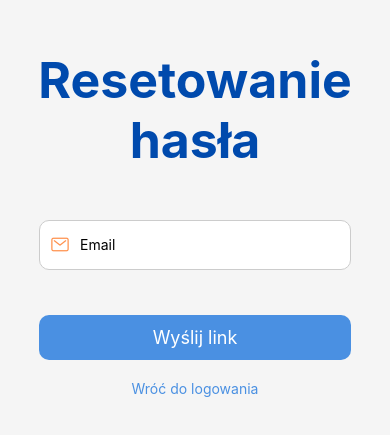
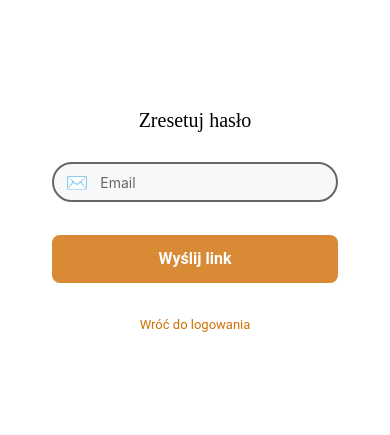
Before and after one commit to SKN-Telephoners/apka_miasteczkowa, a React Native app in the folder frontend/: screen /ResetPassword in a window 390 px wide. Shown: the part 199-634 px from the top of the page. Built offline with nearby package versions, Linux system fonts and the light colour scheme; no server answers.

Commit message:
addded themes to auth section, fixed tabs titles, fixed issue with registering, fixed themes

```diff
--- a/frontend/src/components/Button.tsx
+++ b/frontend/src/components/Button.tsx
@@ -100,7 +100,7 @@ const getStyles = (colors: typeof THEME.colors.light) => StyleSheet.create({
     outlineButton: {
         backgroundColor: 'transparent',
         borderWidth: 1,
-        borderColor: colors.transparentHighlight,
+        borderColor: colors.highlight,
     },
     disabledButton: {
         opacity: 0.5,
@@ -116,7 +116,7 @@ const getStyles = (colors: typeof THEME.colors.light) => StyleSheet.create({
         color: colors.text,
     },
     outlineText: {
-        color: colors.transparentHighlight,
+        color: colors.highlight,
     }
 });
 
--- a/frontend/src/components/EventCard.tsx
+++ b/frontend/src/components/EventCard.tsx
@@ -102,7 +102,6 @@ const EventCard = ({ item, showActions = true }: { item: Event; showActions?: bo
         String(item?.is_private).toLowerCase() === "true";
     const creatorDisplayName = item.creator_username?.trim() || "nieznany użytkownik";
     const createdAtDisplay = formatCreatedAt(item.created_at);
-    const visibilityLabel = isPrivateEvent ? "wydarzenie prywatne" : "wydarzenie publiczne";
     const creatorFaculty = (item as any)?.creator_faculty as string | undefined;
     const creatorCourse = (item as any)?.creator_course as string | undefined;
     const creatorYear = (item as any)?.creator_year as number | string | undefined;
@@ -388,7 +387,7 @@ const getStyles = (colors: typeof THEME.colors.light) => StyleSheet.create({
 
     textHighlight: {
         ...THEME.typography.text,
-        color: colors.transparentHighlight
+        color: colors.highlight
     },
 
     pastTextColor: {
--- a/frontend/src/components/InputField.tsx
+++ b/frontend/src/components/InputField.tsx
@@ -31,6 +31,7 @@ interface InputFieldProps {
   showFloatingLabel?: boolean;
   floatingLabelColor?: TextStyle["color"];
   floatingLabelBackgroundColor?: TextStyle["backgroundColor"];
+  leadingElement?: React.ReactNode;
 }
 
 const BASE_TILE_SIZE = 30;
@@ -53,6 +54,7 @@ const InputField: React.FC<InputFieldProps> = ({
   showFloatingLabel = true,
   floatingLabelColor = THEME.colors.light.text,
   floatingLabelBackgroundColor = THEME.colors.light.background,
+  leadingElement,
 }) => {
   const { colors, isDark } = useTheme();
   const styles = useMemo(() => getStyles(colors), [colors]);
@@ -104,6 +106,7 @@ const InputField: React.FC<InputFieldProps> = ({
           displayErrorMessage ? styles.inputBoxError : null,
         ]}
       >
+        {leadingElement ? <View style={styles.leadingElementContainer}>{leadingElement}</View> : null}
         {!isEmpty && showFloatingLabel && (
           <Text
             style={[
@@ -180,6 +183,12 @@ const getStyles = (colors: typeof THEME.colors.light) => StyleSheet.create({
     marginLeft: 10,
     color: colors.text,
   },
+  leadingElementContainer: {
+    marginLeft: 2,
+    marginRight: 2,
+    alignItems: "center",
+    justifyContent: "center",
+  },
   searchIconContainer: {
     width: ICON_SIZE,
     height: ICON_SIZE,
--- a/frontend/src/navigation/AppNavigator.tsx
+++ b/frontend/src/navigation/AppNavigator.tsx
@@ -67,7 +67,7 @@ const MainTabs = () => {
         tabBarInactiveTintColor: colors.icon,
 
         headerRight: () => {
-          if (route.name === 'Mapa') {
+          if (route.name === 'Mapa' || route.name === 'Przewodnik po miasteczku') {
             return (
               <View style={{ flexDirection: 'row' }}>
                 <TouchableOpacity
--- a/frontend/src/screens/auth/LoginScreen.tsx
+++ b/frontend/src/screens/auth/LoginScreen.tsx
@@ -13,6 +13,8 @@ import {
 import { useAuth } from "../../contexts/AuthContext";
 import { authService } from "../../services/api";
 import InputField from "../../components/InputField";
+import Button from "../../components/Button";
+import { useTheme } from "../../contexts/ThemeContext";
 import { MESSAGES, THEME } from "../../utils/constants";
 
 const LoginScreen = ({ navigation }: { navigation: any }) => {
@@ -25,6 +27,7 @@ const LoginScreen = ({ navigation }: { navigation: any }) => {
   const [passwordError, setPasswordError] = useState("");
 
   const { login } = useAuth();
+  const { colors } = useTheme();
 
   const validateUsername = (text: string): string | null => {
     if (!text) {
@@ -75,7 +78,7 @@ const LoginScreen = ({ navigation }: { navigation: any }) => {
         contentContainerStyle={styles.container}
         keyboardShouldPersistTaps="handled"
       >
-        <Text style={styles.title}>{MESSAGES.APP.LOGIN_TITLE}</Text>
+        <Text style={[styles.title, { color: colors.text }]}>{MESSAGES.APP.LOGIN_TITLE}</Text>
 
         <View style={styles.inputContainer}>
           <InputField
@@ -86,8 +89,8 @@ const LoginScreen = ({ navigation }: { navigation: any }) => {
             autoComplete="username"
             textContentType="username"
             importantForAutofill="yes"
-            floatingLabelColor={THEME.colors.lm_srch_wrd}
-            floatingLabelBackgroundColor="transparent"
+            floatingLabelColor={colors.text}
+            floatingLabelBackgroundColor={colors.background}
             errorMessage={usernameError}
             validate={validateUsername}
           />
@@ -100,8 +103,8 @@ const LoginScreen = ({ navigation }: { navigation: any }) => {
             autoComplete="current-password"
             textContentType="password"
             importantForAutofill="yes"
-            floatingLabelColor={THEME.colors.lm_srch_wrd}
-            floatingLabelBackgroundColor="transparent"
+            floatingLabelColor={colors.text}
+            floatingLabelBackgroundColor={colors.background}
             toggleSecure={() => setSecureText(!secureText)}
             errorMessage={passwordError}
             validate={validatePassword}
@@ -109,32 +112,28 @@ const LoginScreen = ({ navigation }: { navigation: any }) => {
 
           <TouchableOpacity
             onPress={() => navigation.navigate("ResetPassword")}
+            style={styles.forgotPasswordButton}
+            activeOpacity={0.8}
           >
-            <Text style={styles.forgotPassword}>
+            <Text style={[styles.forgotPassword, { color: colors.highlight }]}>
               {MESSAGES.BUTTONS.FORGOT_PASSWORD}
             </Text>
           </TouchableOpacity>
         </View>
 
         <View style={styles.buttonContainer}>
-          <TouchableOpacity
-            style={[styles.loginButton, isLoading && styles.buttonDisabled]}
+          <Button
+            title={MESSAGES.BUTTONS.LOGIN}
             onPress={handleLogin}
-            disabled={isLoading}
-          >
-            {isLoading ? (
-              <ActivityIndicator color="#fff" />
-            ) : (
-              <Text style={styles.buttonText}>{MESSAGES.BUTTONS.LOGIN}</Text>
-            )}
-          </TouchableOpacity>
+            loading={isLoading}
+            type="primary"
+          />
 
-          <TouchableOpacity
-            style={styles.signUpButton}
+          <Button
+            title={MESSAGES.BUTTONS.REGISTER}
             onPress={() => navigation.navigate("Register")}
-          >
-            <Text style={styles.buttonText}>{MESSAGES.BUTTONS.REGISTER}</Text>
-          </TouchableOpacity>
+            type="outline"
+          />
         </View>
       </ScrollView>
     </KeyboardAvoidingView>
@@ -147,8 +146,7 @@ const styles = StyleSheet.create({
     justifyContent: "center",
   },
   title: {
-    fontSize: 48,
-    fontWeight: "bold",
+    ...THEME.typography.title,
     marginVertical: 30,
     textAlign: "center",
   },
@@ -162,30 +160,14 @@ const styles = StyleSheet.create({
     alignItems: "center",
     gap: 15,
   },
-  loginButton: {
-    backgroundColor: "#4a90e2",
-    paddingVertical: 12,
-    width: "80%",
-    borderRadius: 10,
-    alignItems: "center",
-  },
-  buttonDisabled: {
-    opacity: 0.6,
-  },
-  signUpButton: {
-    backgroundColor: "#ff914d",
-    paddingVertical: 12,
-    width: "80%",
-    borderRadius: 10,
-    alignItems: "center",
-  },
-  buttonText: {
-    color: "#fff",
-    fontSize: 18,
+  forgotPasswordButton: {
+    alignSelf: "flex-start",
+    marginTop: 6,
+    marginBottom: 8,
   },
   forgotPassword: {
-    marginTop: 10,
-    color: "#4a90e2",
+    ...THEME.typography.text,
+    fontSize: 13,
   },
 });
 
--- a/frontend/src/screens/auth/RegisterScreen.tsx
+++ b/frontend/src/screens/auth/RegisterScreen.tsx
@@ -2,7 +2,6 @@ import React, { useState } from "react";
 import {
   View,
   Text,
-  TouchableOpacity,
   StyleSheet,
   Alert,
   KeyboardAvoidingView,
@@ -12,6 +11,8 @@ import {
 import { ScrollView } from "react-native-gesture-handler";
 import { authService } from "../../services/api";
 import InputField from "../../components/InputField";
+import Button from "../../components/Button";
+import { useTheme } from "../../contexts/ThemeContext";
 import { MESSAGES, THEME } from "../../utils/constants";
 
 const RegisterScreen = ({ navigation }: { navigation: any }) => {
@@ -27,6 +28,8 @@ const RegisterScreen = ({ navigation }: { navigation: any }) => {
   const [emailError, setEmailError] = useState("");
   const [passwordError, setPasswordError] = useState("");
   const [confirmPasswordError, setConfirmPasswordError] = useState("");
+
+  const { colors } = useTheme();
 
   // Field-specific validation functions
   const validateUsername = (text: string): string | null => {
@@ -102,13 +105,15 @@ const RegisterScreen = ({ navigation }: { navigation: any }) => {
     setIsLoading(true);
     try {
       await authService.register(username, email, password);
-      Alert.alert("Rejestracja powiodła się!", "Możesz się teraz zalogować.", [
-        { text: "OK", onPress: () => navigation.navigate("Login") },
-      ]);
+      Alert.alert(
+        "Rejestracja powiodła się!",
+        "Potwierdź swoje konto przez link, który dostaniesz na maila.",
+        [{ text: "OK", onPress: () => navigation.navigate("Login") }]
+      );
     } catch (error: any) {
       if (error.response) {
         Alert.alert(
-          "Rejestracja nie powiodła się",
+          "Rejestracja się nie powiodła",
           error.response.data.message
         );
       } else {
@@ -131,7 +136,7 @@ const RegisterScreen = ({ navigation }: { navigation: any }) => {
         contentContainerStyle={styles.container}
         keyboardShouldPersistTaps="handled"
       >
-        <Text style={styles.title}>{MESSAGES.APP.REGISTER_TITLE}</Text>
+        <Text style={[styles.title, { color: colors.text }]}>{MESSAGES.APP.REGISTER_TITLE}</Text>
 
         <View style={styles.inputContainer}>
           <InputField
@@ -139,8 +144,8 @@ const RegisterScreen = ({ navigation }: { navigation: any }) => {
             value={username}
             onChangeText={setUsername}
             secureTextEntry={false}
-            floatingLabelColor={THEME.colors.lm_srch_wrd}
-            floatingLabelBackgroundColor="transparent"
+            floatingLabelColor={colors.text}
+            floatingLabelBackgroundColor={colors.background}
             errorMessage={usernameError}
             validate={validateUsername}
           />
@@ -150,8 +155,8 @@ const RegisterScreen = ({ navigation }: { navigation: any }) => {
             value={email}
             onChangeText={setEmail}
             secureTextEntry={false}
-            floatingLabelColor={THEME.colors.lm_srch_wrd}
-            floatingLabelBackgroundColor="transparent"
+            floatingLabelColor={colors.text}
+            floatingLabelBackgroundColor={colors.background}
             errorMessage={emailError}
             validate={validateEmail}
           />
@@ -161,8 +166,8 @@ const RegisterScreen = ({ navigation }: { navigation: any }) => {
             value={password}
             onChangeText={setPassword}
             secureTextEntry={secureText}
-            floatingLabelColor={THEME.colors.lm_srch_wrd}
-            floatingLabelBackgroundColor="transparent"
+            floatingLabelColor={colors.text}
+            floatingLabelBackgroundColor={colors.background}
             toggleSecure={() => setSecureText(!secureText)}
             errorMessage={passwordError}
             validate={validatePassword}
@@ -173,8 +178,8 @@ const RegisterScreen = ({ navigation }: { navigation: any }) => {
             value={confirmPassword}
             onChangeText={setConfirmPassword}
             secureTextEntry={secureTextConfirm}
-            floatingLabelColor={THEME.colors.lm_srch_wrd}
-            floatingLabelBackgroundColor="transparent"
+            floatingLabelColor={colors.text}
+            floatingLabelBackgroundColor={colors.background}
             toggleSecure={() => setSecureTextConfirm(!secureTextConfirm)}
             errorMessage={confirmPasswordError}
             validate={validateConfirmPassword}
@@ -182,26 +187,18 @@ const RegisterScreen = ({ navigation }: { navigation: any }) => {
         </View>
 
         <View style={styles.buttonContainer}>
-          <TouchableOpacity
-            style={[styles.registerButton, isLoading && styles.buttonDisabled]}
+          <Button
+            title={MESSAGES.BUTTONS.REGISTER}
             onPress={handleRegister}
-            disabled={isLoading}
-          >
-            {isLoading ? (
-              <ActivityIndicator color="#fff" />
-            ) : (
-              <Text style={styles.buttonText}>{MESSAGES.BUTTONS.REGISTER}</Text>
-            )}
-          </TouchableOpacity>
+            loading={isLoading}
+            type="primary"
+          />
 
-          <TouchableOpacity
-            style={styles.registerButton}
+          <Button
+            title={MESSAGES.BUTTONS.BACK_TO_LOGIN}
             onPress={() => navigation.navigate("Login")}
-          >
-            <Text style={styles.buttonText}>
-              {MESSAGES.BUTTONS.BACK_TO_LOGIN}
-            </Text>
-          </TouchableOpacity>
+            type="outline"
+          />
         </View>
       </ScrollView>
     </KeyboardAvoidingView>
@@ -214,8 +211,7 @@ const styles = StyleSheet.create({
     justifyContent: "center",
   },
   title: {
-    fontSize: 48,
-    fontWeight: "bold",
+    ...THEME.typography.title,
     marginVertical: 30,
     textAlign: "center",
   },
@@ -229,20 +225,6 @@ const styles = StyleSheet.create({
     alignItems: "center",
     gap: 15,
   },
-  registerButton: {
-    backgroundColor: "#4a90e2",
-    paddingVertical: 12,
-    width: "80%",
-    borderRadius: 10,
-    alignItems: "center",
-  },
-  buttonDisabled: {
-    opacity: 0.6,
-  },
-  buttonText: {
-    color: "#fff",
-    fontSize: 18,
-  },
 });
 
 export default RegisterScreen;
--- a/frontend/src/screens/auth/ResetPasswordScreen.tsx
+++ b/frontend/src/screens/auth/ResetPasswordScreen.tsx
@@ -2,99 +2,116 @@ import React, { useState } from "react";
 import {
   View,
   Text,
-  TextInput,
+  StyleSheet,
+  Alert,
+  KeyboardAvoidingView,
+  Platform,
+  ScrollView,
   TouchableOpacity,
-  StyleSheet,
-  Alert
 } from "react-native";
-import { Ionicons } from "@expo/vector-icons";
+import { useTheme } from "../../contexts/ThemeContext";
+import { THEME, MESSAGES } from "../../utils/constants";
+import InputField from "../../components/InputField";
+import Button from "../../components/Button";
 
 const ResetPasswordScreen = ({ navigation }: { navigation: any }) => {
   const [email, setEmail] = useState("");
+  const { colors } = useTheme();
 
   const handleResetPassword = () => {
     if (!email) {
       Alert.alert("Błąd", "Podaj swój adres email");
       return;
     }
+
     console.log("Wysyłanie linku resetowania hasła na adres:", email);
     Alert.alert("Sukces", "Link do resetowania hasła został wysłany!");
-    // miejsce na logike
   };
 
   return (
-    <View style={styles.container}>
-      <Text style={styles.title}>Resetowanie hasła</Text>
+    <KeyboardAvoidingView
+      style={[styles.screen, { backgroundColor: colors.background }]}
+      behavior={Platform.OS === "ios" ? "padding" : "height"}
+    >
+      <ScrollView
+        contentContainerStyle={styles.container}
+        keyboardShouldPersistTaps="handled"
+        showsVerticalScrollIndicator={false}
+      >
+        <Text style={[styles.title, { color: colors.text }]}>
+          {MESSAGES.APP.RESET_PASSWORD_TITLE}
+        </Text>
 
         <View style={styles.inputContainer}>
-        <Ionicons name="mail-outline" size={20} color="#ff914d" />
-        <TextInput
+          <InputField
             placeholder="Email"
             value={email}
             onChangeText={setEmail}
-          style={styles.input}
-          keyboardType="email-address"
+            autoCapitalize="none"
+            autoComplete="email"
+            textContentType="emailAddress"
+            importantForAutofill="yes"
+            showFloatingLabel={false}
+            reserveErrorSpace={false}
+            floatingLabelColor={colors.text}
+            floatingLabelBackgroundColor={colors.background}
+            leadingElement={
+              <Text style={[styles.emoji, { color: colors.highlight }]}>✉️</Text>
+            }
           />
         </View>
 
-      <TouchableOpacity style={styles.resetButton} onPress={handleResetPassword}>
-        <Text style={styles.buttonText}>Wyślij link</Text>
+        <View style={styles.buttonContainer}>
+          <Button
+            title={MESSAGES.BUTTONS.SEND_RESET_LINK}
+            onPress={handleResetPassword}
+            type="primary"
+          />
+        </View>
+
+        <TouchableOpacity onPress={() => navigation.goBack()} activeOpacity={0.8}>
+          <Text style={[styles.backText, { color: colors.highlight }]}>
+            Wróć do logowania
+          </Text>
         </TouchableOpacity>
-
-      <TouchableOpacity onPress={() => navigation.goBack()}>
-        <Text style={styles.backText}>Wróć do logowania</Text>
-      </TouchableOpacity>
-    </View>
+      </ScrollView>
+    </KeyboardAvoidingView>
   );
 };
 
 const styles = StyleSheet.create({
+  screen: {
+    flex: 1,
+  },
   container: {
-    flex: 1,
+    flexGrow: 1,
     justifyContent: "center",
     alignItems: "center",
-    backgroundColor: "#f5f5f5"
+    padding: THEME.spacing.m,
   },
   title: {
-    fontSize: 50,
-    fontWeight: "bold",
-    color: "#004aad",
-    marginBottom: 50,
-    textAlign: "center"
+    ...THEME.typography.title,
+    textAlign: "center",
+    marginBottom: THEME.spacing.xl,
   },
   inputContainer: {
-    flexDirection: "row",
+    width: "80%",
+    marginBottom: THEME.spacing.l,
+  },
+  buttonContainer: {
+    width: "80%",
     alignItems: "center",
-    backgroundColor: "#fff",
-    borderRadius: 10,
-    paddingHorizontal: 10,
-    marginBottom: 15,
-    width: "80%",
-    height: 50,
-    borderWidth: 1,
-    borderColor: "#ccc"
+    marginBottom: THEME.spacing.m,
   },
-  input: {
-    flex: 1,
-    marginLeft: 10
-  },
-  resetButton: {
-    backgroundColor: "#4a90e2",
-    paddingVertical: 12,
-    width: "80%",
-    borderRadius: 10,
-    alignItems: "center",
-    marginTop: 30,
-    marginBottom: 10
-  },
-  buttonText: {
-    color: "#fff",
-    fontSize: 18
+  emoji: {
+    fontSize: 18,
   },
   backText: {
-    color: "#4a90e2",
-    marginTop: 10
-  }
+    ...THEME.typography.text,
+    fontSize: 13,
+    textAlign: "center",
+    marginTop: THEME.spacing.s,
+  },
 });
 
 export default ResetPasswordScreen;
--- a/frontend/src/services/api.ts
+++ b/frontend/src/services/api.ts
@@ -93,6 +93,10 @@ api.interceptors.response.use(
       requestUrl.includes("/api/auth/login") ||
       requestUrl.includes("/api/auth/register") ||
       requestUrl.includes("/api/auth/refresh");
+    const isAuthMutationEndpoint =
+      requestUrl.includes("/api/auth/login") ||
+      requestUrl.includes("/api/auth/register") ||
+      requestUrl.includes("/api/email/reset_password_request");
 
     if (error.response?.status === 401 && !originalRequest._retry && !isAuthEndpoint) {
       originalRequest._retry = true;
@@ -107,7 +111,7 @@ api.interceptors.response.use(
       }
     }
     const isRetryableError = !error.response || (error.response.status >= 500 && error.response.status < 600);
-    if (isRetryableError) {
+    if (isRetryableError && !isAuthMutationEndpoint) {
       originalRequest._retryCount = originalRequest._retryCount || 0;
       if (originalRequest._retryCount < MAX_RETRY_ATTEMPTS) {
         originalRequest._retryCount += 1;
--- a/frontend/src/utils/constants.ts
+++ b/frontend/src/utils/constants.ts
@@ -50,7 +50,7 @@ export const THEME = {
       background: "#000000",
       text: "#FFFFFF",
       navIcons: "#E9E9E9",
-      highlight: "#0300D1",
+      highlight: "#2f2cf8",
       icon: "#7F7F7F",
       border: "#222222",
       searchWord: "#999999",
@@ -123,7 +123,7 @@ export const THEME = {
 export const MESSAGES = {
   // Auth Messages
   AUTH: {
-    LOGIN_SUCCESS: "Logowanie powiodło się!",
+    LOGIN_SUCCESS: "Logowanie się powiodło!",
     LOGIN_ERROR: "Wystąpił błąd podczas logowania",
     LOGIN_INVALID_CREDENTIALS: "Nieprawidłowa nazwa użytkownika lub hasło",
     LOGIN_USER_NOT_FOUND: "Użytkownik nie istnieje",
```
Also changed, not shown: 1 other file (tests, documents, lock files or other folders). Lines whose indentation alone changed are shown as unchanged.
